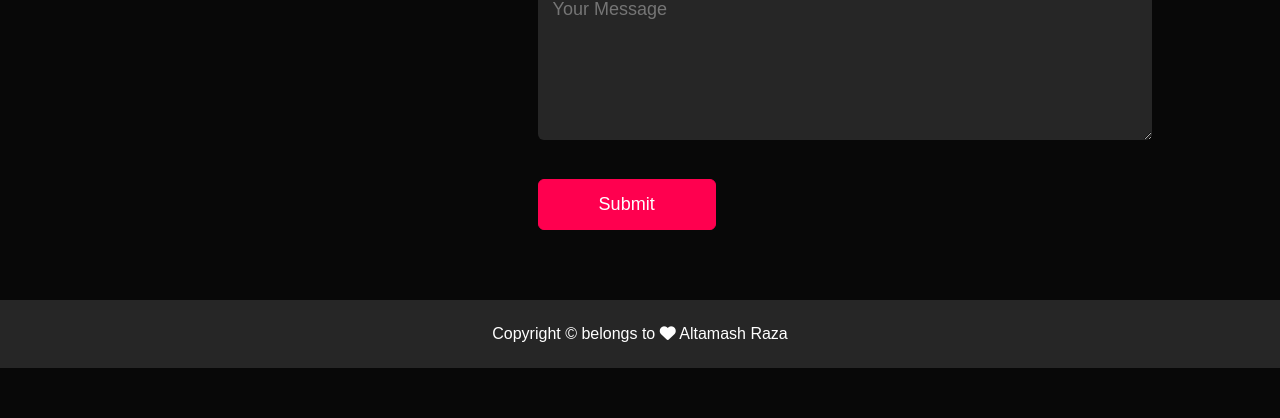
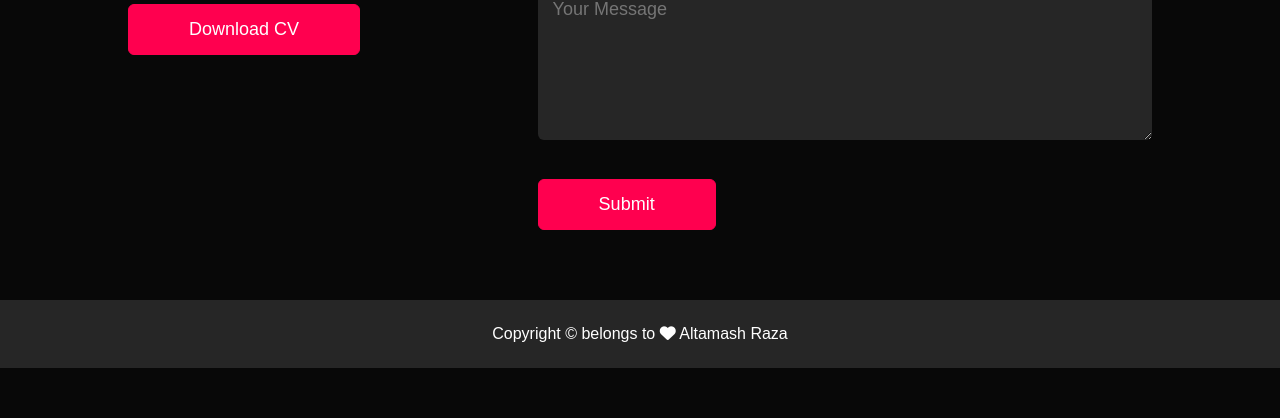
Before and after one commit to altamash78670/my-portfolio, a plain HTML site: page index.html in a window 1280 px wide. Shown: the part 2819-3237 px from the top of the page. Drawn offline with Linux system fonts and the light colour scheme.

Commit message:
new features

```diff
--- a/index.html
+++ b/index.html
@@ -156,6 +156,7 @@
             <a href="https://github.com/altamash78670"><i class="fa-brands fa-github"></i></a>
             <a href="https://educationdunia.com/"><i class="fa-solid fa-globe"></i></a>
           </div>
+          <a href="image/Professional CV Resume (1).pdf" download class="btn btn2">Download CV</a>
         </div>
         <div class="contact-right">
           <form name="submit-to-google-sheet">
```
Also changed, not shown: image/download.png (added), 1 other file.
